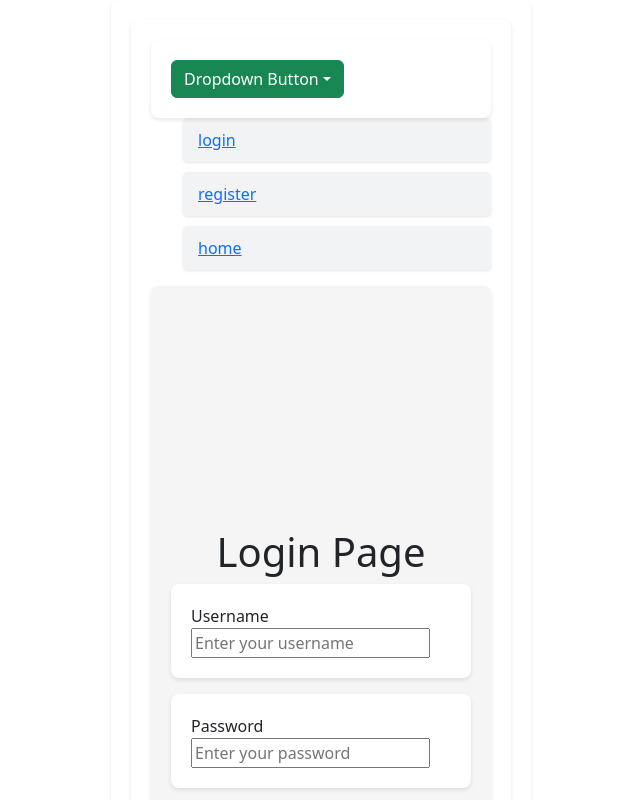
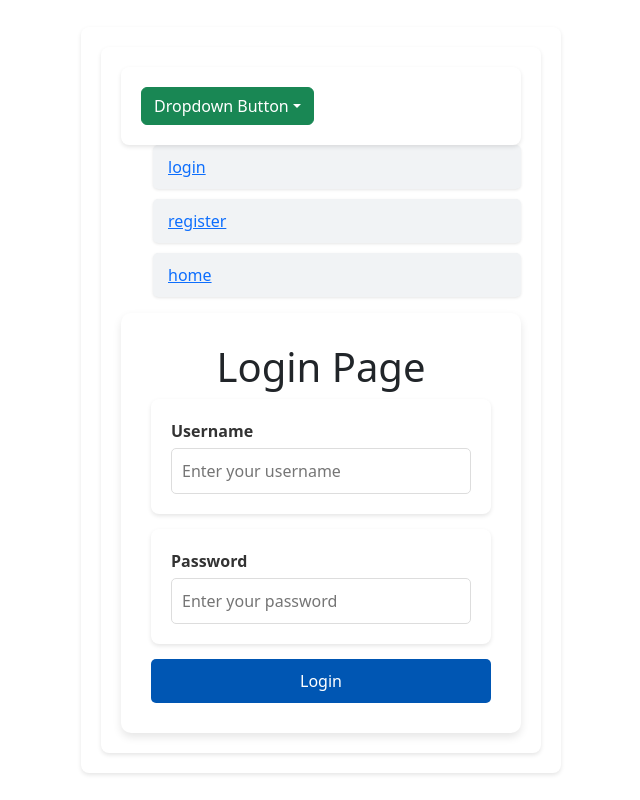
Before and after one commit to topshager/dropnox-django, a React (Vite) app in the folder frontend/: page / in a window 1280 px wide. Shown: the top 800 px of the page, without its empty margins (319-959 px from the left). Built offline with nearby package versions, Linux system fonts and the light colour scheme.

Commit message:
update login.css

```diff
--- a/frontend/src/pages/login/login.css
+++ b/frontend/src/pages/login/login.css
@@ -1,28 +1,101 @@
+/* General Styling */
+body {
+  font-family: 'Arial', sans-serif;
+  background-color: #f4f4f9;
+  margin: 0;
+  padding: 0;
+  display: flex;
+  justify-content: center;
+  align-items: center;
+  height: 100vh;
+}
+
+/* Login Container */
 .login-container {
+  background-color: #ffffff;
+  padding: 30px;
+  border-radius: 10px;
+  box-shadow: 0 4px 8px rgba(0, 0, 0, 0.1);
+  width: 100%;
+  max-width: 400px;
+  text-align: center;
+}
+
+/* Page Header */
+h1 {
+  font-size: 2rem;
+  color: #0056b3;
+  margin-bottom: 20px;
+}
+
+/* Message */
+.message {
+  font-size: 1rem;
+  color: #dc3545; /* Red for error messages */
+  margin-bottom: 15px;
+}
+
+/* Form Styling */
+.login-form {
   display: flex;
   flex-direction: column;
-  align-items: center;
-  justify-content: center;
-  height: 100vh;
-  background-color: #f5f5f5;
 }
 
-.login-form {
-  width: 300px;
-  display: flex;
-  flex-direction: column;
-  gap: 1rem;
+.form-group {
+  margin-bottom: 15px;
+  text-align: left;
 }
 
-.login-btn {
-  background-color: #007bff;
-  color: white;
-  border: none;
-  padding: 0.5rem;
-  cursor: pointer;
+label {
+  font-size: 1rem;
+  font-weight: bold;
+  color: #333;
+  margin-bottom: 5px;
+  display: block;
 }
 
-.message {
-  color: red;
-  font-weight: bold;
+input {
+  width: 100%;
+  padding: 10px;
+  font-size: 1rem;
+  border: 1px solid #ddd;
+  border-radius: 5px;
+  box-sizing: border-box;
+  transition: border-color 0.3s ease;
 }
+
+input:focus {
+  border-color: #0056b3;
+  outline: none;
+}
+
+/* Button Styling */
+.login-btn {
+  background-color: #0056b3;
+  color: #ffffff;
+  border: none;
+  border-radius: 5px;
+  padding: 10px;
+  font-size: 1rem;
+  cursor: pointer;
+  transition: background-color 0.3s ease;
+}
+
+.login-btn:hover {
+  background-color: #003d82;
+}
+
+/* Responsive Design */
+@media (max-width: 768px) {
+  .login-container {
+    padding: 20px;
+  }
+
+  h1 {
+    font-size: 1.8rem;
+  }
+
+  input, .login-btn {
+    font-size: 0.9rem;
+  }
+}
```
